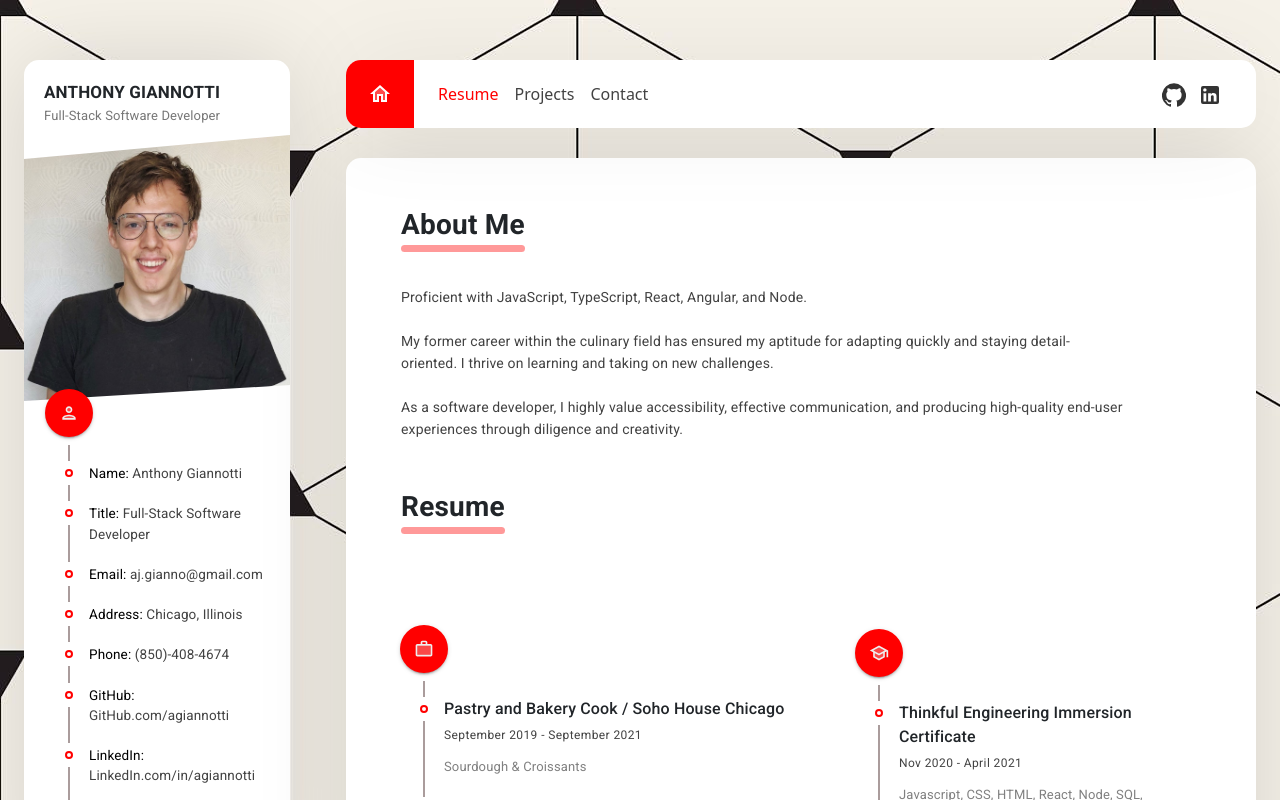
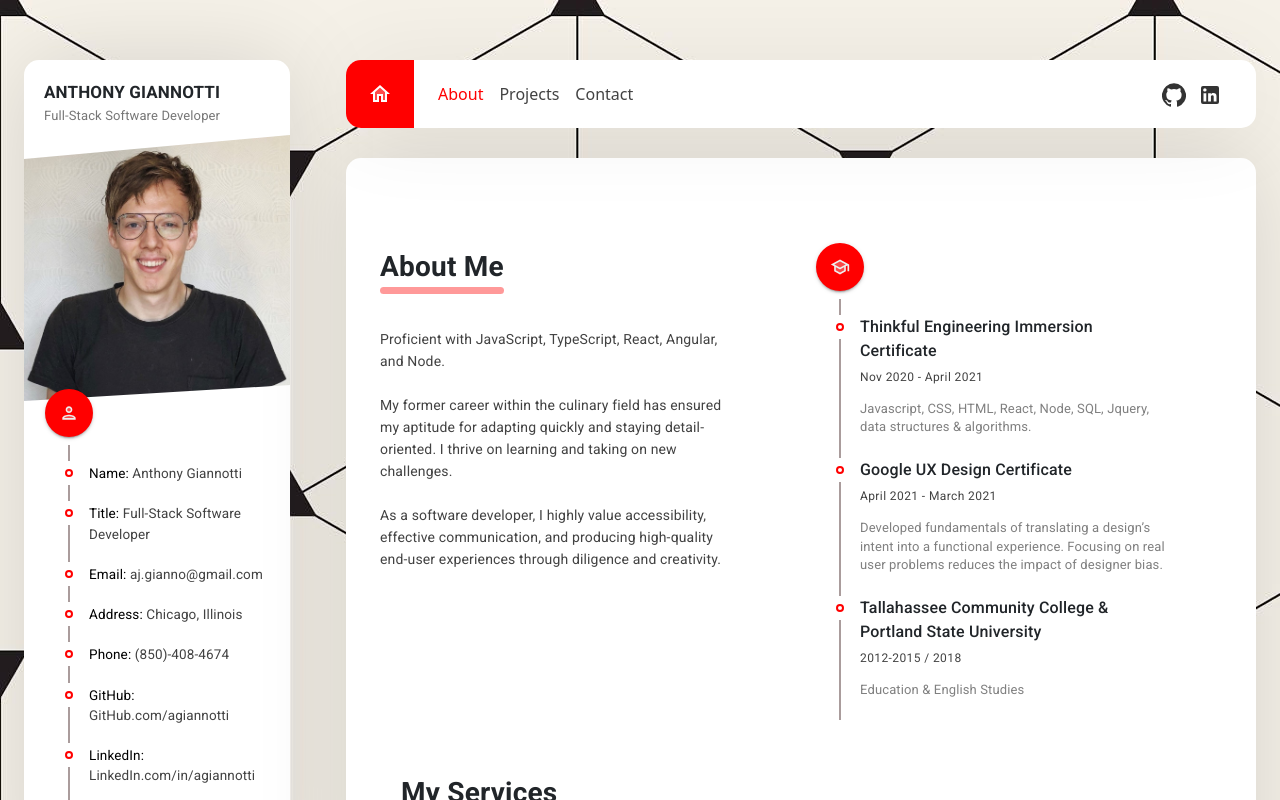
Before and after one commit to agiannotti/hello-portfolio, a React (Create React App) app: page / in a window 1280 px wide. Shown: the top 800 px of the page. Built offline with nearby package versions, Linux system fonts and the light colour scheme.

Commit message:
about section reworked

```diff
--- a/src/App.css
+++ b/src/App.css
@@ -38,6 +38,14 @@
 }
 .pt_45 {
   padding-top: 45px !important;
+}
+
+.pr_35 {
+  padding-right: 35px !important;
+}
+
+.pl_25 {
+  padding-left: 25px;
 }
 
 @media (max-width: 991px) {
--- a/src/App.js
+++ b/src/App.js
@@ -9,7 +9,6 @@ import Portfolio from './pages/Portfolio/Portfolio';
 import Profile from './components/Profile/Profile';
 import Resume from './pages/Resume/Resume';
 import Contact from './pages/Contact/Contact';
-import Blog from './pages/Blog/Blog';
 
 import { BrowserRouter as Router, Switch, Route } from 'react-router-dom';
 
@@ -31,13 +30,8 @@ function App() {
                 <Route path='/portfolio'>
                   <Portfolio />
                 </Route>
-
                 <Route path='/contact'>
                   <Contact />
-                </Route>
-
-                <Route path='/blog'>
-                  <Blog />
                 </Route>
               </Switch>
             </div>
--- a/src/components/Header/Header.js
+++ b/src/components/Header/Header.js
@@ -41,7 +41,7 @@ const Header = (props) => {
             to='/'
             className={pathName === '/' ? 'header_link_active' : 'header_link'}
           >
-            Resume
+            About
           </Nav.Link>
           {/* Portfolio Link */}
           <Nav.Link
--- a/src/pages/Resume/Resume.css
+++ b/src/pages/Resume/Resume.css
@@ -5,7 +5,6 @@
   font: small !important;
   line-height: 22px !important;
   white-space: pre-line !important;
-  max-width: 85%;
 }
 
 /* End of About me */
--- a/src/pages/Resume/Resume.js
+++ b/src/pages/Resume/Resume.js
@@ -5,7 +5,7 @@ import resumeData from '../../utils/resumeData';
 import BasicTimeline, {
   CustomTimelineSeparator,
 } from '../../components/Timeline/Timeline';
-import WorkTwoToneIcon from '@material-ui/icons/WorkTwoTone';
+// import WorkTwoToneIcon from '@material-ui/icons/WorkTwoTone';
 import TimelineItem from '@material-ui/lab/TimelineItem';
 import TimelineContent from '@material-ui/lab/TimelineContent';
 import SchoolTwoToneIcon from '@material-ui/icons/SchoolTwoTone';
@@ -15,33 +15,34 @@ const Resume = () => {
   return (
     <>
       {/* About Me */}
-      <Grid container className='section pb_45 pt_45 ml_15'>
-        <Grid item className='section_title mb_30'>
-          <span></span>
-          <Typography className='section_typography' variant='h6'>
-            About Me
-          </Typography>
-        </Grid>
-        <Grid item xs={12}></Grid>
-        <Typography variant='body2' className='aboutme_text'>
-          {resumeData.about}
-        </Typography>
-      </Grid>
 
       {/* Education and experiences */}
       <Grid container className='section pb_45'>
-        <Grid item className='section_title mb_30 ml_15'>
+        <Grid item className='section_title mb_30 '>
           <span></span>
-          <Typography className='section_typography' variant='h6'>
+          {/* <Typography className='section_typography' variant='h6'>
             Resume
-          </Typography>
+          </Typography> */}
         </Grid>
       </Grid>
       <Grid item xs={12}>
-        <Grid container spacing={0} className='resume_timeline pb_45 ml_15'>
+        <Grid container spacing={0} className='resume_timeline pb_45'>
           {/* Experience */}
           <Grid item xs={12} md={6}>
-            <BasicTimeline title={'Work Experience'} icon={<WorkTwoToneIcon />}>
+            <Grid container className='section pb_45 '>
+              <Grid item className='section_title mb_30'>
+                <span></span>
+                <Typography className='section_typography' variant='h6'>
+                  About Me
+                </Typography>
+              </Grid>
+              <Grid item xs={12}></Grid>
+              <Typography variant='body2' className='aboutme_text pr_35'>
+                {resumeData.about}
+              </Typography>
+            </Grid>
+
+            {/* <BasicTimeline title={'Work Experience'} icon={<WorkTwoToneIcon />}>
               {resumeData.experiences.map((exp) => (
                 <TimelineItem>
                   <CustomTimelineSeparator></CustomTimelineSeparator>
@@ -62,19 +63,19 @@ const Resume = () => {
                   </TimelineContent>
                 </TimelineItem>
               ))}
-            </BasicTimeline>
+            </BasicTimeline> */}
           </Grid>
 
           {/* Education */}
           <Grid item xs={12} md={5}>
-            <Grid container className='resume_timeline'>
+            <Grid container spacing={10} className='resume_timeline p_30 '>
               <BasicTimeline title={'Education'} icon={<SchoolTwoToneIcon />}>
                 {resumeData.educations.map((edu) => (
                   <TimelineItem>
                     <CustomTimelineSeparator></CustomTimelineSeparator>
 
-                    <TimelineContent className='timeline_content'>
-                      <Typography className='timeline_title'>
+                    <TimelineContent className='timeline_content '>
+                      <Typography className='timeline_title '>
                         {edu.title}
                       </Typography>
                       <Typography variant='caption' className='timeline_date'>
@@ -82,7 +83,7 @@ const Resume = () => {
                       </Typography>
                       <Typography
                         variant='body2'
-                        className='timeline_description'
+                        className='timeline_description '
                       >
                         {edu.description}
                       </Typography>
```
